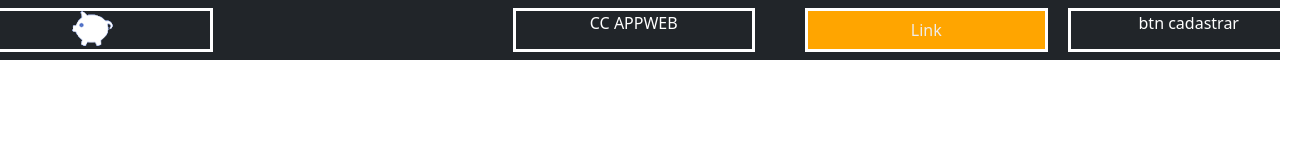
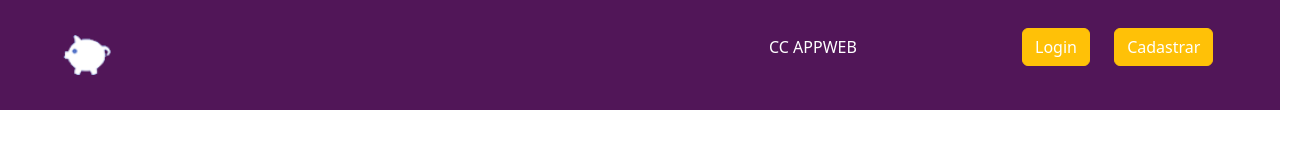
Before and after one commit to Gregdev22/BS-CCAPPWEB, a plain HTML site: page index.html in a window 1280 px wide. Shown: the whole page, 1310 px wide, since content can reach past the window. Drawn offline with nearby package versions, Linux system fonts and the light colour scheme.

Commit message:
posicionar itens- navbar

```diff
--- a/index.html
+++ b/index.html
@@ -6,26 +6,62 @@
         <meta name="viewport" content="width=device-width, initial-scale=1">
         <link href="https://cdn.jsdelivr.net/npm/bootstrap@5.2.1/dist/css/bootstrap.min.css" rel="stylesheet">
         <script src="https://cdn.jsdelivr.net/npm/bootstrap@5.2.2/dist/js/bootstrap.bundle.min.js"></script>
+        <style>
+          * {
+            box-sizing: border-box;
+            padding: 0;
+            margin: 0;
+          }
+
+          .navbar {
+            background-color: rgb(81, 22, 88);
+            color: white;
+            display: flex;
+            justify-content: space-around;
+          }
+
+          .primary-icon{
+            height: 40px;
+            padding-right: 500px;
+          }
+
+          .nav-list {
+            list-style-type: none;
+          }
+
+          .nav-list .list-item {
+            display: inline-block;
+            padding: 20px 10px;
+          }
+
+          .navbar a {
+            color: white;
+            text-decoration: none;
+          }
+        </style>
     </head>
     <body>
         <header>
-            <nav class="navbar navbar-dark bg-dark">
-                <div class="container text-center">
-                    <div class="row">
-                      <div class="col" style="color: white; border-style: solid; width: 500px; margin-right: 200px; margin-left: -100px;">
-                            <img src="logo.png">
-                      </div>
-                      <div class="col" style="color: white; border-style: solid; width: 500px; margin-right: 50px; margin-left: 100px;">
-                        CC APPWEB
-                      </div>
-                      <div class="col " style="color: white;  border-style: solid; width: 100px; margin-right: 20px; background: orange;">
-                        <a class="btn" style="color: rgb(239, 236, 232);" href="#" role="button">Link</a>
-                      </div>
-                      <div class="col" style="color: white;  border-style: solid; width: 100px; margin-right: -100px;">
-                        btn cadastrar
-                      </div>
-                    </div>
-                </div>
+            <nav class="navbar">
+              <div>
+                <a href="#">
+                  <img class="primary-icon" src="logo.png">
+                </a>
+              </div>
+              <ul class="nav-list">
+                <li class="list-item">
+                  CC APPWEB
+                </li>
+              </ul>
+              <ul class="nav-list">
+                <li class="list-item">
+                  <a class="btn btn-warning" href="#" role="button">Login</a>
+                </li>
+                <li class="list-item">
+                  <a class="btn btn-warning" href="#" role="button">Cadastrar</a>
+                </li>
+              </ul>
+            </nav>
         </header>
     </body>
 </html>
```
